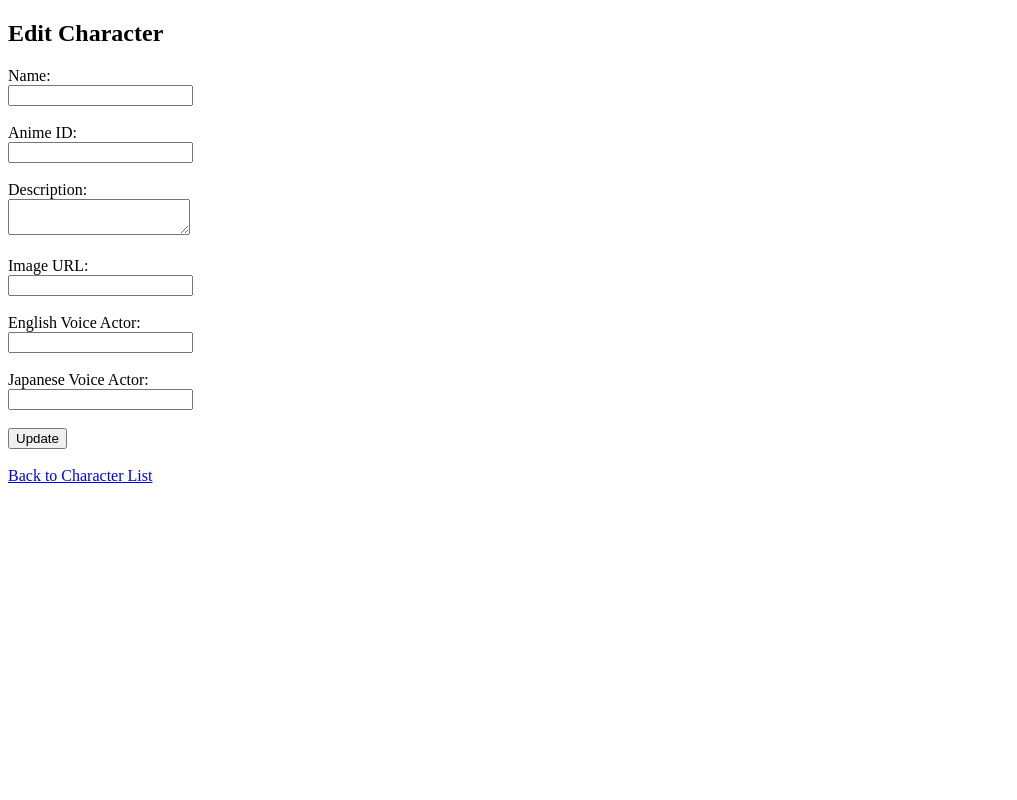
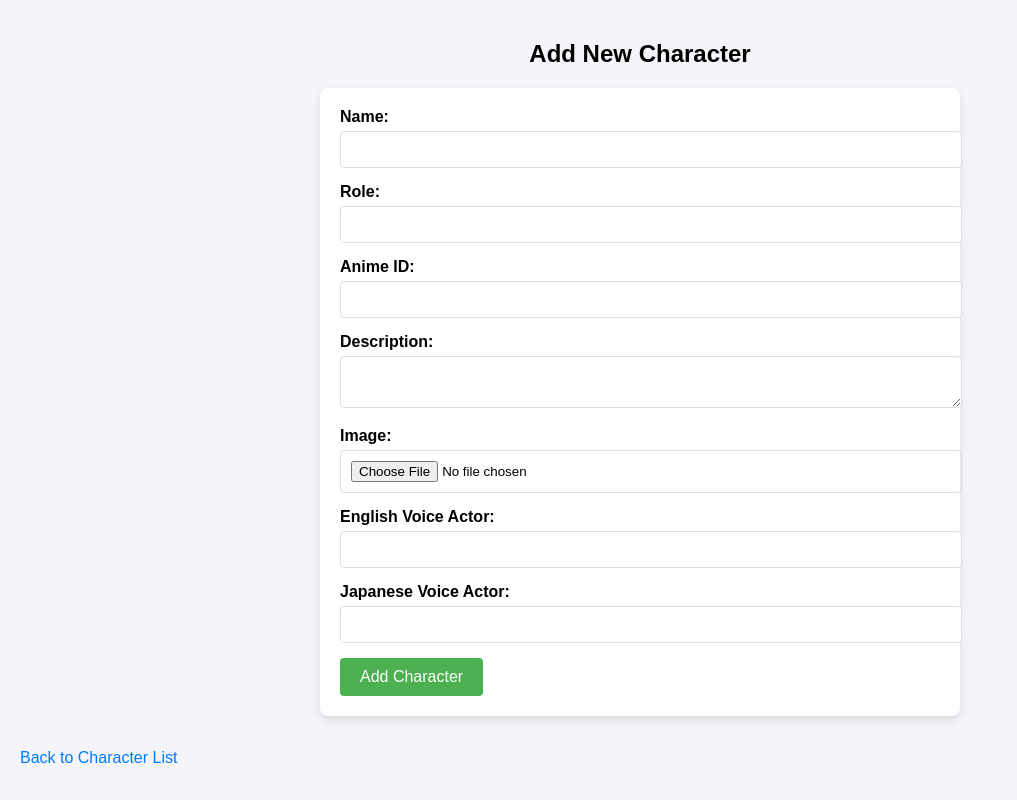
Before and after one commit to Coderohitk/Anime_Music, a PHP site: page /Character/add.php in a window 1280 px wide. Shown: the whole page, without its empty margins (0-1017 px from the left). Run offline with PHP 8.4, Linux system fonts and the light colour scheme; data that the repository does not hold is empty.

Commit message:
Add files via upload

```diff
--- a/Character/add.php
+++ b/Character/add.php
@@ -1,59 +1,68 @@
 <?php
 // Database connection
-$conn = new mysqli("localhost", "root", "", "anime");
+include '../reusable/conn.php';
 
 // Check connection
 if ($conn->connect_error) {
     die("Connection failed: " . $conn->connect_error);
 }
 
-if (isset($_GET['id'])) {
-    // Get the ID from the URL
-    $id = $_GET['id'];
-
-    // Fetch existing record for editing
-    $sql = "SELECT * FROM characters WHERE id = ?";
-    $stmt = $conn->prepare($sql);
-    $stmt->bind_param("i", $id);
-    $stmt->execute();
-    $result = $stmt->get_result();
-
-    // Check if record exists
-    if ($result->num_rows > 0) {
-        $row = $result->fetch_assoc();
-    } else {
-        echo "Record not found.";
-        exit();
-    }
-
-    $stmt->close();
-}
-
-// Update record logic
-if (isset($_POST['update'])) {
-    $id = $_POST['id'];
+if (isset($_POST['name'])) {
+    // Get the form data
     $name = $_POST['name'];
     $anime_id = $_POST['anime_id'];
+    $role = $_POST['role'];
     $description = $_POST['description'];
-    $image_url = $_POST['image_url'];
     $voice_actor_english = $_POST['voice_actor_english'];
     $voice_actor_japanese = $_POST['voice_actor_japanese'];
 
-    // Prepare the UPDATE query
-    $sql = "UPDATE characters SET name = ?, anime_id = ?, description = ?, image_url = ?, voice_actor_english = ?, voice_actor_japanese = ? WHERE id = ?";
-    $stmt = $conn->prepare($sql);
-    $stmt->bind_param("sissssi", $name, $anime_id, $description, $image_url, $voice_actor_english, $voice_actor_japanese, $id);
+    // Handle the image upload
+    $image = $_FILES['image'];
+    $image_name = $image['name'];
+    $image_tmp_name = $image['tmp_name'];
+    $image_size = $image['size'];
+    $image_error = $image['error'];
 
-    // Execute the query and provide feedback
-    if ($stmt->execute()) {
-        echo "Record updated successfully.";
-        header("Location: characters.php"); // Redirect to the list page
-        exit();
+    if ($image_error === 0) {
+        if ($image_size <= 5000000) {
+            // Generate a unique name
+            $image_ext = strtolower(pathinfo($image_name, PATHINFO_EXTENSION));
+            $image_new_name = uniqid('char_', true) . '.' . $image_ext;
+            $upload_dir = "../uploads/character/";
+            $image_destination = $upload_dir . $image_new_name;
+
+            // Make sure the uploads/character/ folder exists
+            if (!is_dir($upload_dir)) {
+                mkdir($upload_dir, 0777, true);
+            }
+
+            // Move uploaded image
+            if (move_uploaded_file($image_tmp_name, $image_destination)) {
+                // Save relative path to DB (for web use)
+                $image_url = "uploads/character/" . $image_new_name;
+
+                $sql = "INSERT INTO characters (name, anime_id, description, image_url, voice_actor_english, voice_actor_japanese, role)
+                        VALUES (?, ?, ?, ?, ?, ?, ?)";
+                $stmt = $conn->prepare($sql);
+                $stmt->bind_param("sisssss", $name, $anime_id, $description, $image_url, $voice_actor_english, $voice_actor_japanese, $role);
+
+                if ($stmt->execute()) {
+                    header("Location: characters.php?success=1");
+                    exit();
+                } else {
+                    echo "<p style='color: red;'>Error adding character: " . $conn->error . "</p>";
+                }
+                $stmt->close();
+            } else {
+                echo "<p style='color: red;'>Failed to move uploaded image.</p>";
+            }
+        } else {
+            echo "<p style='color: red;'>Image too large. Max 5MB allowed.</p>";
+        }
     } else {
-        echo "Error updating record: " . $conn->error;
+        echo "<p style='color: red;'>Error uploading image.</p>";
     }
 
-    $stmt->close();
     $conn->close();
 }
 ?>
@@ -63,34 +72,86 @@ if (isset($_POST['update'])) {
 <head>
     <meta charset="UTF-8">
     <meta name="viewport" content="width=device-width, initial-scale=1.0">
-    <title>Edit Character</title>
+    <title>Add Character</title>
+    <style>
+        body {
+            font-family: Arial, sans-serif;
+            background-color: #f4f4f9;
+            margin: 0;
+            padding: 20px;
+        }
+        h2 {
+            text-align: center;
+        }
+        form {
+            max-width: 600px;
+            margin: 0 auto;
+            padding: 20px;
+            background-color: #fff;
+            border-radius: 8px;
+            box-shadow: 0 4px 8px rgba(0, 0, 0, 0.1);
+        }
+        label {
+            font-weight: bold;
+            display: block;
+            margin-bottom: 5px;
+        }
+        input, textarea {
+            width: 100%;
+            padding: 10px;
+            margin-bottom: 15px;
+            border: 1px solid #ddd;
+            border-radius: 4px;
+        }
+        button {
+            background-color: #4CAF50;
+            color: white;
+            padding: 10px 20px;
+            border: none;
+            border-radius: 4px;
+            cursor: pointer;
+            font-size: 16px;
+        }
+        button:hover {
+            background-color: #45a049;
+        }
+        a {
+            text-decoration: none;
+            color: #007BFF;
+            display: inline-block;
+            margin-top: 15px;
+            text-align: center;
+        }
+    </style>
 </head>
 <body>
-    <h2>Edit Character</h2>
+    <h2>Add New Character</h2>
 
-    <!-- Display the current values in the form -->
-    <form method="POST" action="edit.php">
-        <input type="hidden" name="id" value="<?php echo htmlspecialchars($row['id']); ?>">
+    <!-- Form for adding a new character -->
+    <form method="POST" action="add.php" enctype="multipart/form-data">
 
-        <label for="name">Name:</label><br>
-        <input type="text" name="name" value="<?php echo htmlspecialchars($row['name']); ?>" required><br><br>
+        <label for="name">Name:</label>
+        <input type="text" name="name" required>
 
-        <label for="anime_id">Anime ID:</label><br>
-        <input type="number" name="anime_id" value="<?php echo htmlspecialchars($row['anime_id']); ?>" required><br><br>
+        <label for="role">Role:</label>
+        <input type="text" name="role" required>
 
-        <label for="description">Description:</label><br>
-        <textarea name="description" required><?php echo htmlspecialchars($row['description']); ?></textarea><br><br>
+        <label for="anime_id">Anime ID:</label>
+        <input type="number" name="anime_id" required>
 
-        <label for="image_url">Image URL:</label><br>
-        <input type="url" name="image_url" value="<?php echo htmlspecialchars($row['image_url']); ?>" required><br><br>
+        <label for="description">Description:</label>
+        <textarea name="description" required></textarea>
 
-        <label for="voice_actor_english">English Voice Actor:</label><br>
-        <input type="text" name="voice_actor_english" value="<?php echo htmlspecialchars($row['voice_actor_english']); ?>" required><br><br>
+        <label for="image">Image:</label>
+        <input type="file" name="image" accept="image/*" required>
 
-        <label for="voice_actor_japanese">Japanese Voice Actor:</label><br>
-        <input type="text" name="voice_actor_japanese" value="<?php echo htmlspecialchars($row['voice_actor_japanese']); ?>" required><br><br>
+        <label for="voice_actor_english">English Voice Actor:</label>
+        <input type="text" name="voice_actor_english" required>
 
-        <button type="submit" name="update">Update</button>
+        <label for="voice_actor_japanese">Japanese Voice Actor:</label>
+        <input type="text" name="voice_actor_japanese" required>
+
+        <button type="submit">Add Character</button>
     </form>
 
     <br>
```
Also changed, not shown: Character/characters.php (+29 -11 lines), Character/delete.php (+48 -13 lines), Character/edit.php (+81 -57 lines).
